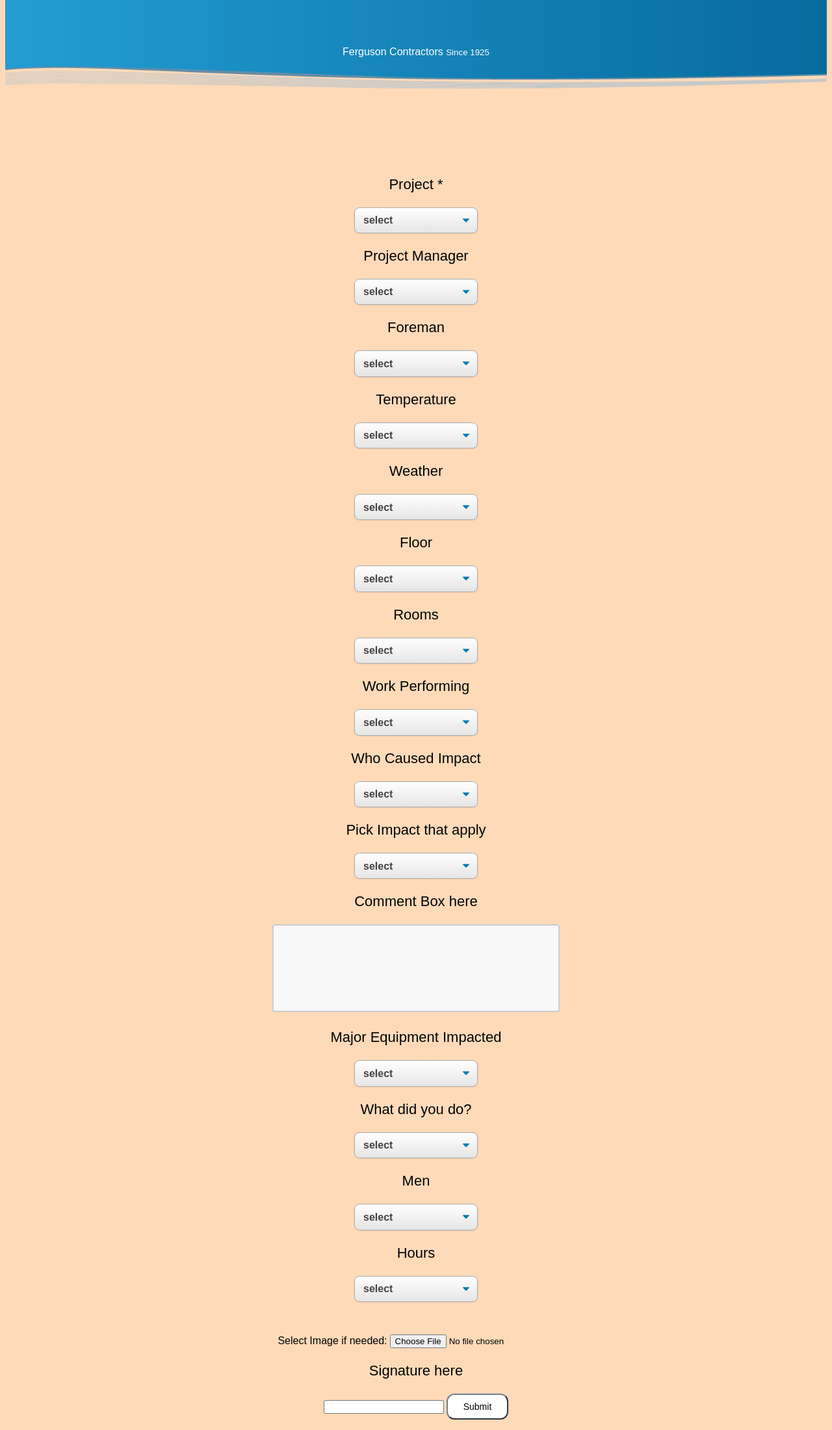
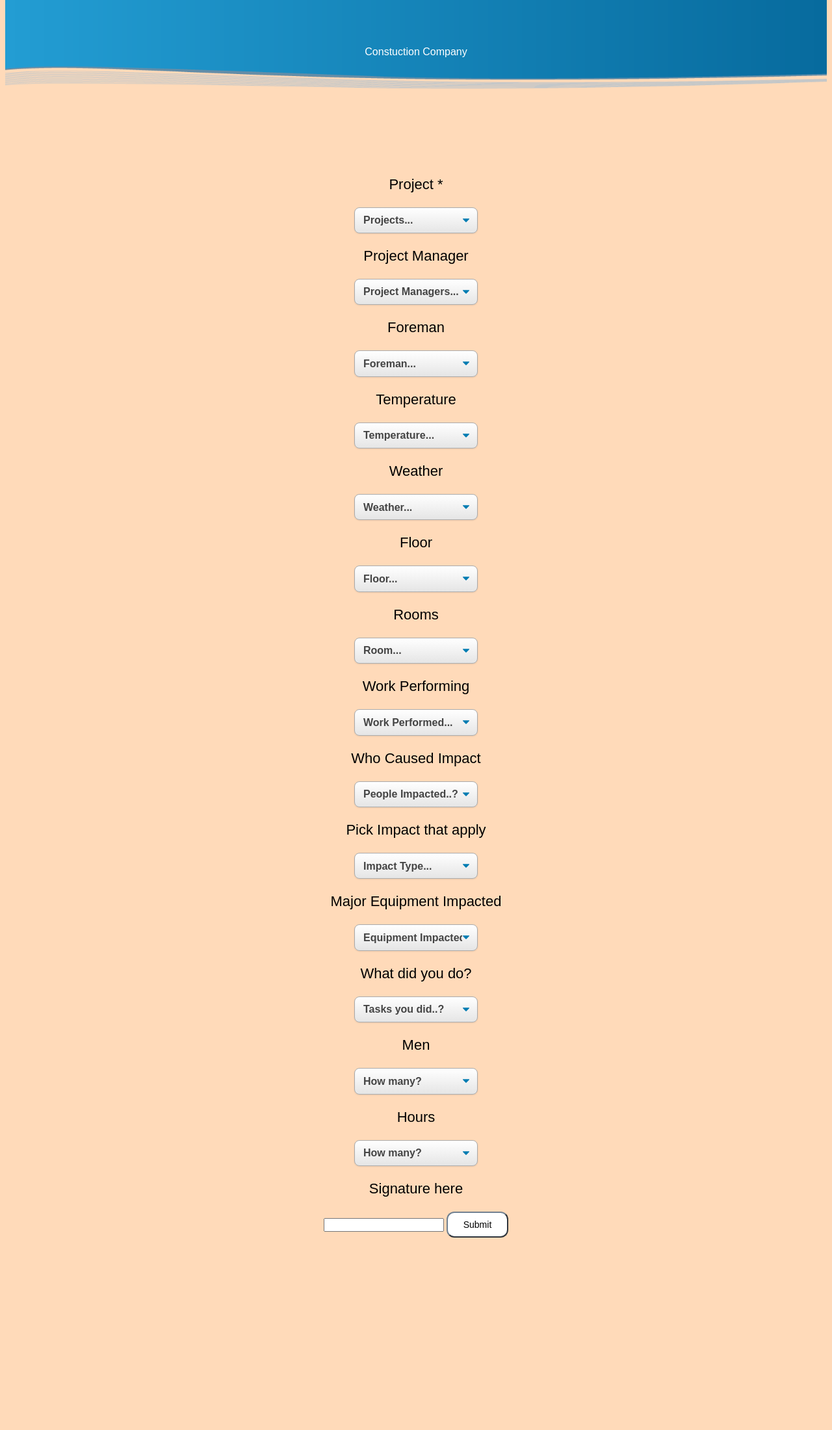
Before and after one commit to Auginomicon/SASE-Project, a PHP site: page /report.html in a window 1280 px wide. Shown: the part 77-2277 px from the top of the page at 65% size. After the commit the page ends 1981 px from the top, so only its background shows below. Run offline with PHP 8.4, Linux system fonts and the light colour scheme.

Commit message:
visuals updated

```diff
--- a/report.html
+++ b/report.html
@@ -6,6 +6,7 @@
     <meta charset="UTF-8">
     <meta name="viewport" content="width=device-width, initial-scale=1.0">
     <meta http-equiv="X-UA-Compatible" content="ie=edge">
+
     <title>Report</title>
 </head>
 <body>
@@ -14,7 +15,7 @@
         <br>
         <h1 class="header">Daily Construction Report</h1>
         <br><br>
-        <p class="photo-text-custom" style="color:white"> Ferguson Contractors <small>Since 1925</small></p>
+        <p class="photo-text-custom" style="color:white"> Constuction Company</p>
         <br><br><br><br><br><br><br><br>
     </div>
     <form action="recorddata.php" method="post">
@@ -22,10 +23,12 @@
     <p class="question">Project * </p>
     <div>
         <select name="project_menu" onchange="setProject()" class= "select-css">
-            <option value="0" selected>select</option>
-            <option value='joe'>joe</option>
-            <option value="2">two</option>
-            <option value="3">three</option>
+            <option value="" disabled selected hidden> Projects...</option>
+            <option value='School_Building'> School Building</option>
+            <option value="Office_Building"> Office Building</option>
+            <option value="Area_51">Area 51</option>
+            <option value="Hospital_Renovations">Hospital Renovations</option>
+            <option value="Museum_Extension">Museum Extension</option>
         </select>
 
     <script>
@@ -38,10 +41,11 @@
     <p class="question">Project Manager</p>
     <div>
         <select name="manager_menu" onchange="setManager()" class= "select-css">
-            <option value="0" selected>select</option>
-            <option value="one">one</option>
-            <option value="two">two</option>
-            <option value="three">three</option>
+            <option value="" disabled selected hidden>Project Managers...</option>
+            <option value="Erik_Vaughn">Erik Vaughn</option>
+            <option value="Malik_Patel">Malik Patel</option>
+            <option value="Obama">Obama</option>
+            <option value="Jon_Colombo">Jon Colombo</option>
         </select>
     </div>
     <script>
@@ -54,10 +58,11 @@
     <p class="question">Foreman</p>
     <div>
         <select name="foreman_menu" onchange="setForeman()" class= "select-css">
-            <option value="0" selected>select</option>
-            <option value="one">one</option>
-            <option value="two">two</option>
-            <option value="three">three</option>
+            <option value="" disabled selected hidden>Foreman...</option>
+            <option value="Vincent_Donatello">Vincent Donatello</option>
+            <option value="Mathew_Lopez">Mathew Lopez</option>
+            <option value="Chris_Boyer">Chris Boyer</option>
+            <option value="Wilson_Collin">Wilson Collin</option>
         </select>
     </div>
     <script>
@@ -70,10 +75,15 @@
     <p class="question">Temperature</p>
     <div>
         <select name="tempurature_menu" onchange="setTemp()" class= "select-css">
-            <option value="0" selected>select</option>
-            <option value="one">one</option>
-            <option value="two">two</option>
-            <option value="three">three</option>
+            <option value="0" disabled selected hidden>Temperature...</option>
+            <option value="-10_to_0">-10 to 0</option>
+            <option value="0_to_15">0 to 15</option>
+            <option value="15_to_30">15 to 30</option>
+            <option value="30_to_45">30 to 45</option>
+            <option value="45_to_60">45 to 60</option>
+            <option value="60_to_75">60 to 75</option>
+            <option value="75_to_90">75 to 90</option>
+            <option value="90_to_105">90 to 105</option>
         </select>
     </div>
     <script>
@@ -81,26 +91,35 @@
         function setTemp(){
             temp = document.getElementById('tempurature_menu').value;
         }
-
     </script>
 
     <p class="question">Weather</p>
     <div>
-        <select name="weather_menu" onchange="var weather = getSelectedOptions(this)" class= "select-css">
-            <option value="0" selected>select</option>
-            <option value="one">one</option>
-            <option value="two">two</option>
-            <option value="three">three</option>
+        <select name="weather_menu" onchange="var weather = getSelectedOptions(this)" class= "select-css" >
+            <option value="" hidden selected disabled>Weather...</option>
+            <option value="Ice">Ice</option>
+            <option value="Sleet">Sleet</option>
+            <option value="Snow">Snow</option>
+            <option value="Rain">Rain</option>
+            <option value="Partly_Cloudy">Partly Cloudy</option>
+            <option value="Sunny">Sunny</option>
         </select>
     </div>
 
     <p class="question">Floor</p>
     <div>
         <select name="floor_menu" onchange= "setFloor()" class= "select-css">
-            <option value="0" selected>select</option>
-            <option value="one">one</option>
-            <option value="two">two</option>
-            <option value="three">three</option>
+            <option value="" disabled hidden selected>Floor...</option>
+            <option value="Site_Work">Site Work</option>
+            <option value="Underground">Underground</option>
+            <option value="Basement">Basement</option>
+            <option value="First_Floor">First Floor</option>
+            <option value="Second_Floor">Second Floor</option>
+            <option value="Third_Floor">Third Floor</option>
+            <option value="Roof_Top">Roof Top</option>
+            <option value="Low_Roof">Low Roof</option>
+            <option value="High_Roof">High Roof</option>
+            <option value="Penthouse">Penthouse</option>
         </select>
     </div>
     <script>
@@ -113,72 +132,111 @@
     <p class="question">Rooms</p>
     <div>
         <select name="rooms_menu" onchange="var rooms = getSelectedOptions(this)" class= "select-css">
-            <option value="0" selected>select</option>
-            <option value="one">one</option>
-            <option value="two">two</option>
-            <option value="three">three</option>
+            <option value="" hidden disabled selected>Room...</option>
+            <option value="Administration">Administration</option>
+            <option value="Auditorium">Auditorium</option>
+            <option value="Cafeteria">Cafeteria</option>
+            <option value="Classroom">Classroom</option>
+            <option value="Corridor">Corridor</option>
+            <option value="Data_Closet">Data Closet</option>
+            <option value="Electrical_Room">Electrical Room</option>
+            <option value="Gym">Gym</option>
+            <option value="Mechanical_Room">Mechanical Room</option>
+            <option value="Other">Other</option>
         </select>
     </div>
 
     <p class="question">Work Performing</p>
     <div>
         <select name="work_performing_menu" onchange="var wp = getSelectedOptions(this)" name="D1" class= "select-css">
-            <option value="0" selected>select</option>
-            <option value="one">one</option>
-            <option value="two">two</option>
-            <option value="three">three</option>
+            <option value=""hidden disabled selected>Work Performed...</option>
+            <option value="Layout/Survery/Trimble">Layout/Survery/Trimble</option>
+            <option value="Hangars/Supports">Hangars/Supports</option>
+            <option value="Seismic">Seismic</option>
+            <option value="UG_Feeder">UG Feeder</option>
+            <option value="UG_Branch">UG Branch</option>
+            <option value="Panels">Panels</option>
+            <option value="Fixtures">Fixtures</option>
+            <option value="System_Devices">System Devices</option>
+            <option value="Lighting_Poles/Heads/Terms">Lighting Poles/Heads/Terms</option>
+            <option value="Site_Lighting_Bases">Site Lighting Bases</option>
         </select>
     </div>
 
     <p class="question">Who Caused Impact</p>
     <div>
         <select name="who_caused_impact_menu" onchange="var wci = getSelectedOptions(this)" class= "select-css">
-            <option value="0" selected>select</option>
-            <option value="one">one</option>
-            <option value="two">two</option>
-            <option value="three">three</option>
+            <option value="" disabled hidden selected>People Impacted..?</option>
+            <option value="Agency/Owner">Agency/Owner</option>
+            <option value="User">User</option>
+            <option value="Architect">Architect</option>
+            <option value="Engineer">Engineer</option>
+            <option value="Gneral_Contractor">Gneral Contractor</option>
+            <option value="None">None</option>
+            <option value="Other">Other</option>
         </select>
     </div>
 
     <p class="question">Pick Impact that apply </p>
     <div>
         <select name="pick_impacts_that_apply_menu" onchange="var pita = getSelectedOptions(this)" class= "select-css">
-            <option value="0" selected>select</option>
-            <option value="one">one</option>
-            <option value="two">two</option>
-            <option value="three">joe</option>
+            <option value="" disabled hidden selected>Impact Type...</option>
+            <option value="No_Power/Heat/Water">No Power/Heat/Water</option>
+            <option value="Access_Blocked">Access Blocked</option>
+            <option value="Saftey_Systems_Not_Complete">Saftey Systems Not Complete</option>
+            <option value="Work_Removed/Damaged">Work Removed/Damaged</option>
+            <option value="Stockpile_Damage/Theft">Stockpile_Damage/Theft</option>
+            <option value="No_Protection_From_Weather">No Protection From Weather"</option>
+            <option value="Working_Without_Coordination">Working Without Coordination</option>
+            <option value="None">None</option>
+            <option value="Other">Other</option>
         </select>
     </div>
-
-    <p class="question">Comment Box here</p>
-    <textarea class = "textarea-custom">
-    </textarea>
 
     <p class="question">Major Equipment Impacted</p>
     <div>
         <select name="major_equipement_impacted_menu" onchange="var mei = getSelectedOptions(this)" class= "select-css">
-            <option value="0" selected>select</option>
-            <option value="one">one</option>
-            <option value="two">two</option>
-            <option value="three">three</option>
+            <option value="" hidden disabled selected>Equipment Impacted...</option>
+            <option value="Pickup_Truck">Pickup Truck</option>
+            <option value="Stake_Body">Stake_Body</option>
+            <option value="Manlift">Manlift</option>
+            <option value="Lull">Lull</option>
+            <option value="Hydraulic_Bender">Hydraulic Bender</option>
+            <option value="Threader_Large">Threader Large</option>
+            <option value="Threader_Medium">Threader_Medium</option>
+            <option value="Core_Borer">Core Borer</option>
+            <option value="Gang_Box">Gang Box</option>
+            <option value="None">None</option>
+            <option value="Other">Other</option>
         </select>
     </div>
 
     <p class="question">What did you do? </p>
     <select name="what_did_you_do_menu" onchange="var wdyd = getSelectedOptions(this)" class= "select-css">
-        <option value="0" selected>select</option>
-        <option value="one">one</option>
-        <option value="two">two</option>
-        <option value="three">three</option>
+        <option value="" disabled hidden selected>Tasks you did..?</option>
+        <option value="Waited_for_directions">Waited for Directions</option>
+        <option value="Demobilized">Demobilized</option>
+        <option value="Completed_Available_Work">Completed Available Work</option>
+        <option value="Reduce_Crew">Reduce Crew</option>
+        <option value="Repair">Repair</option>
+        <option value="Report_Issue">Report Issue</option>
+        <option value="Other">Other</option>
     </select>
 
     <p class="question">Men</p>
     <div>
         <select name="men_menu" onchange="setMen()" class= "select-css">
-            <option value="0" selected>select</option>
-            <option value="one">one</option>
-            <option value="two">two</option>
-            <option value="three">three</option>
+            <option value="" disabled hidden selected>How many?</option>
+            <option value="one">1</option>
+            <option value="two">2</option>
+            <option value="three">3</option>
+            <option value="four">4</option>
+            <option value="five">5</option>
+            <option value="six">6</option>
+            <option value="seven">7</option>
+            <option value="eight">8</option>
+            <option value="nine">9</option>
+            <option value="10">10</option>
         </select>
     </div>
 
@@ -186,18 +244,24 @@
     <p class="question">Hours</p>
     <div>
         <select name="hours_menu" class= "select-css">
-            <option value="0" selected>select</option>
-            <option value="one">one</option>
-            <option value="two">two</option>
-            <option value="three">three</option>
+            <option value="" disabled hidden selected>How many?</option>
+            <option value="one">1</option>
+            <option value="two">2</option>
+            <option value="three">3</option>
+            <option value="four">4</option>
+            <option value="five">5</option>
+            <option value="six">6</option>
+            <option value="seven">7</option>
+            <option value="eight">8</option>
+            <option value="nine">9</option>
+            <option value="10">10</option>
+            <option value="11">11</option>
+            <option value="12">12</option>
+            <option value="13">13</option>
+            <option value="14">14</option>
+            <option value="15">15</option>
         </select>
     </div>
-
-    <p><br></p>
-    <form action ="/php here">
-        <label for="img" class="photo-text-custom">Select Image if needed:</label>
-        <input type="file" id="img"name="img" accept="image/*"></input>
-    </form>
 
     <p class="question">Signature here</p>
     <p>
```
Also changed, not shown: stylesheet.css (+108 -0 lines).
